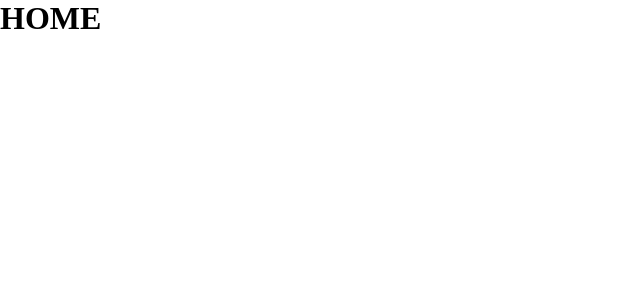
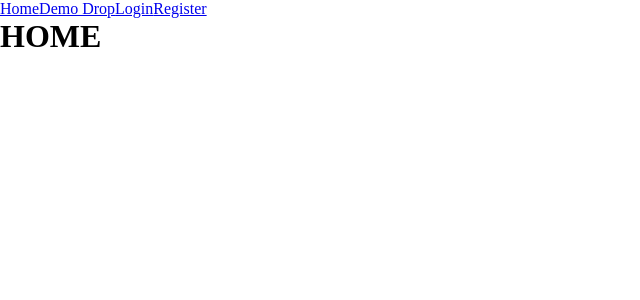
Before and after one commit to lexdolfing/final_assignment_novi_react, a React (Create React App) app: page / in a window 1280 px wide. Shown: the top 300 px of the page, without its empty margins (0-640 px from the left). Built offline with nearby package versions, Linux system fonts and the light colour scheme.

Commit message:
added NavigationBar component with four Link elements

```diff
--- a/package.json
+++ b/package.json
@@ -9,7 +9,7 @@
     "react": "^18.2.0",
     "react-dom": "^18.2.0",
     "react-router-dom": "^6.10.0",
-    "react-scripts": "5.0.1",
+    "react-scripts": "^5.0.1",
     "web-vitals": "^2.1.4"
   },
   "scripts": {
--- /dev/null
+++ b/src/components/navigationBar/NavigationBar.js
@@ -0,0 +1,15 @@
+import React from "react";
+import './NavigationBar.css';
+import {Link} from "react-router-dom";
+
+export default function NavigationBar(){
+
+    return(
+        <nav>
+            <Link to="/">Home</Link>
+            <Link to="/drop-your-demo">Demo Drop</Link>
+            <Link to="/sign-in">Login</Link>
+            <Link to="/sign-up">Register</Link>
+        </nav>
+    )
+}
--- a/src/pages/home/Home.js
+++ b/src/pages/home/Home.js
@@ -1,8 +1,12 @@
 import './Home.css';
 import React from "react";
+import NavigationBar from "../../components/navigationBar/NavigationBar";
 
 export default function Home() {
     return (
+        <>
+        <NavigationBar />
         <h1>HOME</h1>
+        </>
     )
 }
```
Also changed, not shown: src/components/navigationBar/NavigationBar.css (added), 1 other file (tests, documents, lock files or other folders).
